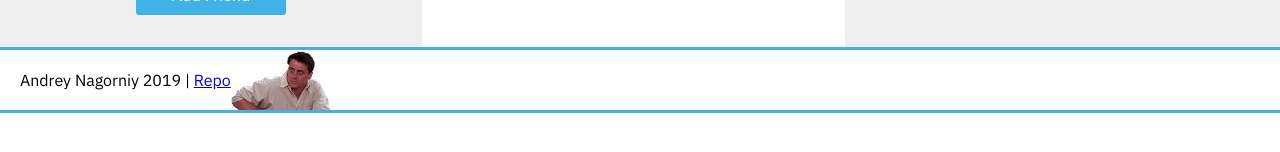
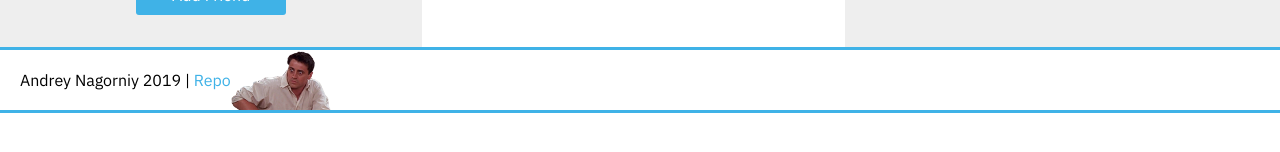
Before and after one commit to andmount/friendsplit, a React (Create React App) app: page / in a window 1280 px wide. Shown: the part 316-468 px from the top of the page. Built offline with nearby package versions, Linux system fonts and the light colour scheme.

Commit message:
Add css prefixes and changing color of Joe to gray when hovering

```diff
--- a/src/components/App.jsx
+++ b/src/components/App.jsx
@@ -12,7 +12,14 @@ function App(props) {
     <Splitter />
     <footer>
       <p>
-        Andrey Nagorniy 2019 | <a href="https://github.com/andmount/friendsplit">Repo</a>
+        Andrey Nagorniy 2019 | <a
+          className='repo'
+          href="https://github.com/andmount/friendsplit"
+          target='_blank'
+          rel='noreferrer noopener'
+        >
+          Repo
+        </a>
       </p>
       <img className='joe' src={joe} alt='joe-staring'/>
     </footer>
--- a/src/styles/index.css
+++ b/src/styles/index.css
@@ -19,10 +19,15 @@ li {
   margin: 0 0 10px 0;
 }
 
+
 /* Header start*/
 
 header {
+  display: -webkit-box;
+  display: -ms-flexbox;
   display: flex;
+  -webkit-box-align: center;
+      -ms-flex-align: center;
           align-items: center;
   height: 60px;
   border-bottom: 3px solid #3FB2E7;
@@ -38,6 +43,8 @@ header {
 /* Content area start */
 
 .container {
+  display: -webkit-box;
+  display: -ms-flexbox;
   display: flex;
   background-color: #eee;
 }
@@ -45,18 +52,23 @@ header {
 /* Form */
 
 form {
+  display: -webkit-box;
+  display: -ms-flexbox;
   display: flex;
+  -webkit-box-orient: vertical;
+  -webkit-box-direction: normal;
+      -ms-flex-flow: column nowrap;
           flex-flow: column nowrap;
+  -webkit-box-pack: space-evenly;
+      -ms-flex-pack: space-evenly;
           justify-content: space-evenly;
+  -webkit-box-align: center;
+      -ms-flex-align: center;
           align-items: center;
   height: 300px;
   width: 33%;
   background-color: #eee;
 }
-
-/* label {
-  margin: 0 0 0 20px;
-} */
 
 input {
   width: 300px;
@@ -84,6 +96,7 @@ input {
   color: white;
   background-color: #3FB2E7;
   border: none;
+  -ms-flex-item-align: center;
       align-self: center;
 }
 
@@ -93,6 +106,8 @@ input {
 
 /* Calculation area start */
 .calculationarea {
+  display: -webkit-box;
+  display: -ms-flexbox;
   display: flex;
   width: 66%;
 }
@@ -107,13 +122,14 @@ input {
   background-color: #eee;
 }
 
-
-
-
 /* Footer start */
 
 footer {
+  display: -webkit-box;
+  display: -ms-flexbox;
   display: flex;
+  -webkit-box-align: center;
+      -ms-flex-align: center;
           align-items: center;
   height: 60px;
   border-top: 3px solid #3FB2E7;
@@ -128,3 +144,17 @@ footer p {
   width: 100px;
   margin: 1px 0 0 0;
 }
+
+.joe:hover {
+  -webkit-filter: grayscale(100%);
+          filter: grayscale(100%);
+}
+
+.repo {
+  text-decoration: none;
+  color: #3FB2E7;
+}
+
+.repo:hover {
+  color: #F8BC16;
+}
```
Lines whose indentation alone changed are shown as unchanged.
